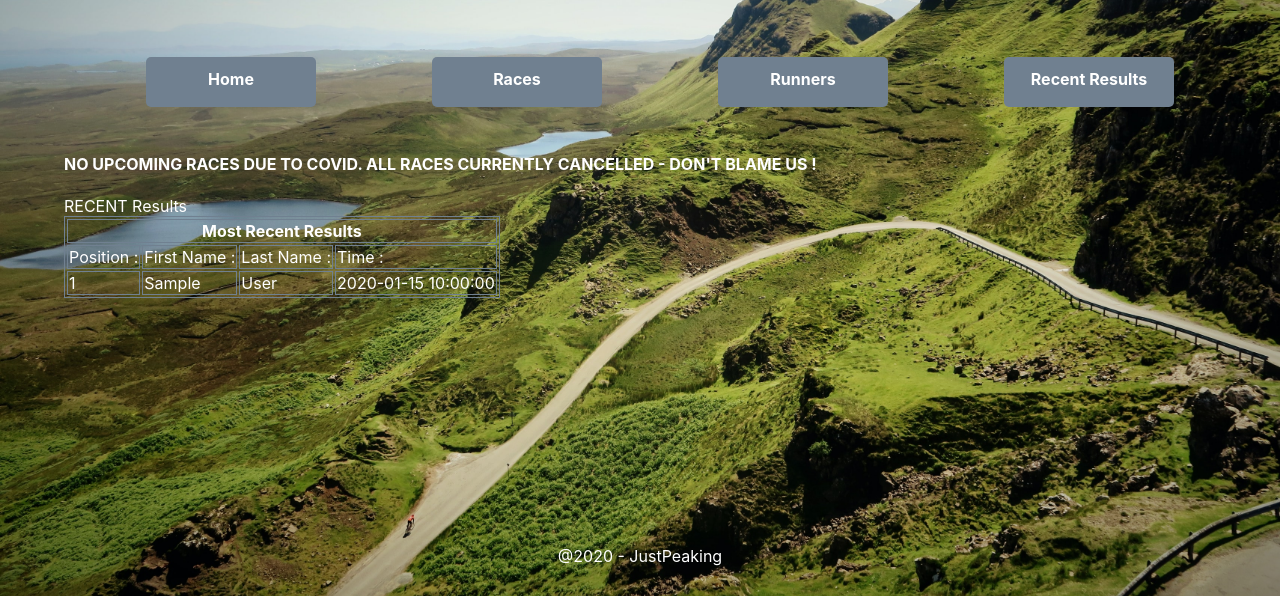
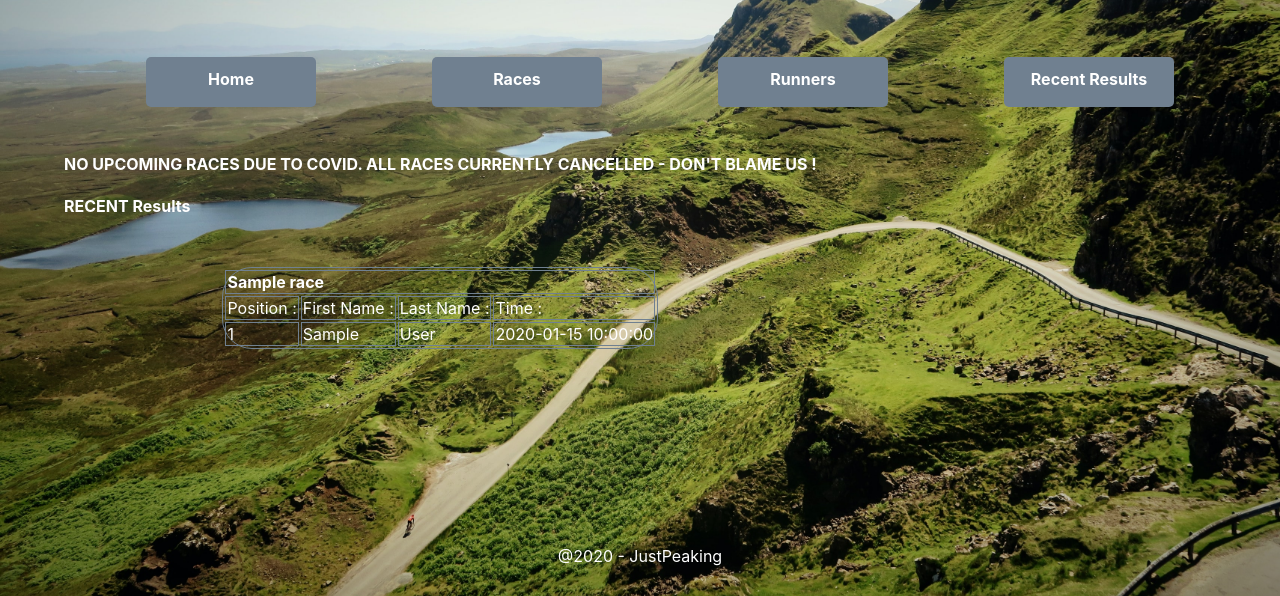
Before and after one commit to stevenmcf/Falkirk_Trail_Runners, a Flask app: page /results in a window 1280 px wide. Shown: the part 204-800 px from the top of the page. Run offline with Flask 2, Linux system fonts and the light colour scheme; a database or web service that is not in the repository returns one stand-in record (values such as "Sample title"); some libraries are stand-ins or nearby versions.

Commit message:
no more changes - done for the evening. will perhaps return to it as a personal project once i've had more CSS / HTML practice

```diff
--- a/app/static/CSS/style.css
+++ b/app/static/CSS/style.css
@@ -104,6 +104,7 @@ justify-content: space-around;
 table, th, td {
   border: 1px solid slategrey;
   border-collapse: separate;
+  text-align: justify;
 }
 
 .race-container {
@@ -140,6 +141,17 @@ table, th, td {
     align-content: center;
   }
 
+  .race-container {
+    display: flex;
+    flex-flow: row;
+    justify-content: space-evenly;
+    padding: 30px;
+    border-radius: 30px;
+  }
+
+  .results {
+    border-radius: 30px;
+  }
 
 .runner-options {
   /* display: flex;
--- a/app/templates/Races/results.html
+++ b/app/templates/Races/results.html
@@ -6,15 +6,17 @@
 
 
 
-<section>
-    <div>
-        RECENT Results
-    </div>
+    <section>
+        <div>
+            <h4>RECENT Results</h4>
+        </div>
+    </section>
+    <section class="race-container">
         {% for race in races  %}
         <table class="results">
             <thead>
                 <tr>
-                    <th colspan="4">Most Recent Results</th>
+                    <th colspan="4">{{ race.title }}</th>
                 </tr>
             </thead>
             <tbody>
```
Also changed, not shown: app/templates/index.html (+15 -13 lines).
